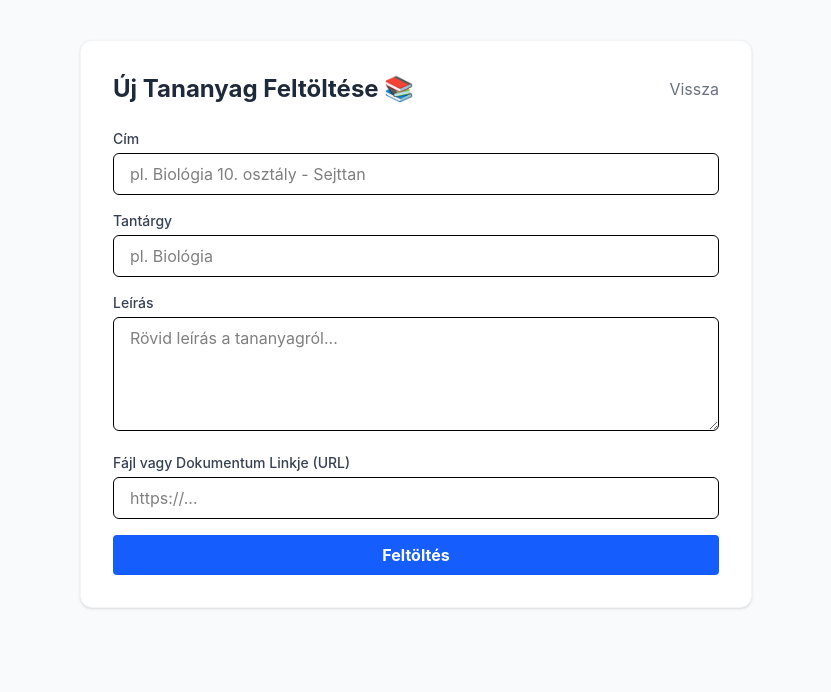
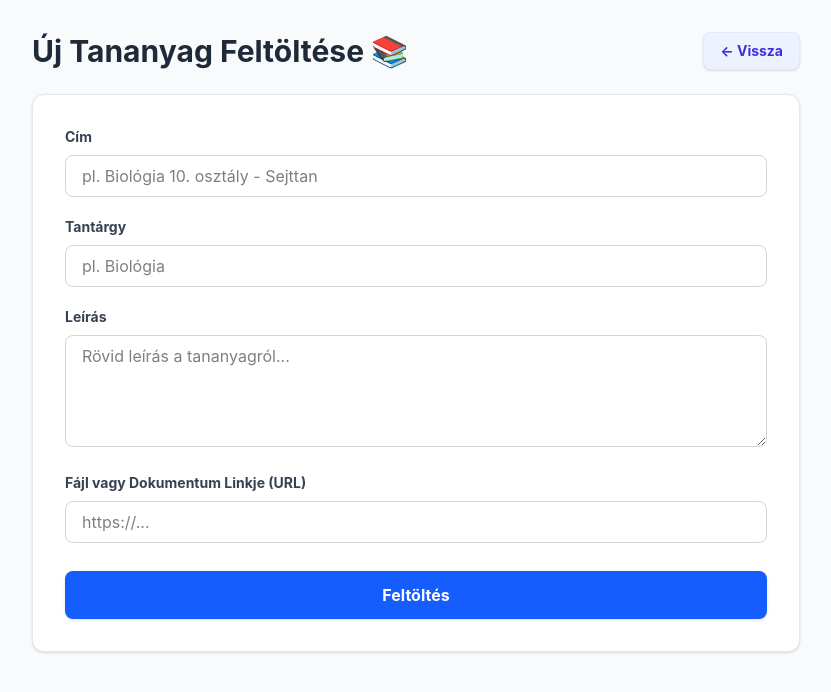
Before and after one commit to thrichard/szakdolgozat-app, a React (Vite) app in the folder client/: page /add-material in a window 1280 px wide. Shown: the top 692 px of the page, without its empty margins (224-1055 px from the left). Built offline with nearby package versions, Linux system fonts and the light colour scheme.

Commit message:
UI: Materials letisztítása

```diff
--- a/client/src/pages/AddMaterial.jsx
+++ b/client/src/pages/AddMaterial.jsx
@@ -1,20 +1,15 @@
 import React, { useState } from 'react';
-import { useNavigate } from 'react-router-dom';
+import { useNavigate, Link } from 'react-router-dom';
 
 function AddMaterial() {
-  const [formData, setFormData] = useState({
-    title: '',
-    description: '',
-    subject: '',
-    link: ''
-  });
+  const [title, setTitle] = useState('');
+  const [subject, setSubject] = useState('');
+  const [description, setDescription] = useState('');
+  const [materialLink, setMaterialLink] = useState('');
+
   const [error, setError] = useState('');
   const [success, setSuccess] = useState('');
   const navigate = useNavigate();
-
-  const handleChange = (e) => {
-    setFormData({ ...formData, [e.target.name]: e.target.value });
-  };
 
   const handleSubmit = async (e) => {
     e.preventDefault();
@@ -30,16 +25,13 @@ function AddMaterial() {
           'Content-Type': 'application/json',
           'Authorization': `Bearer ${token}`
         },
-        body: JSON.stringify(formData)
+        body: JSON.stringify({ title, subject, description, link: materialLink })
       });
 
       const data = await response.json();
 
       if (response.ok) {
         setSuccess('Tananyag sikeresen feltöltve!');
-        setFormData({ title: '', description: '', subject: '', link: '' });
-
-        // 2 másodperc múlva visszadobjuk a tanárt a műszerfalra
         setTimeout(() => {
           navigate('/teacher');
         }, 2000);
@@ -47,86 +39,82 @@ function AddMaterial() {
         setError(data.message || 'Hiba történt a feltöltés során.');
       }
     } catch (err) {
-      setError('Hálózati hiba. Kérjük, próbálja újra később.');
+      setError('Hálózati hiba: Nem sikerült csatlakozni a szerverhez.');
     }
   };
 
   return (
-    <div className="min-h-screen bg-gray-50 py-10 px-4">
-      <div className="max-w-2xl mx-auto bg-white p-8 rounded-xl shadow-sm border border-gray-100">
-        <div className="flex items-center justify-between mb-6">
-          <h2 className="text-2xl font-bold text-gray-800">Új Tananyag Feltöltése 📚</h2>
-          <button
-            onClick={() => navigate(-1)}
-            className="text-gray-500 hover:text-gray-700"
-          >
-            Vissza
-          </button>
+    <div className="min-h-screen bg-gray-50 p-4 md:p-8">
+      <div className="max-w-3xl mx-auto">
+
+        {/* FEJLÉC ÉS VISSZA GOMB */}
+        <div className="flex justify-between items-center mb-6">
+          <h2 className="text-3xl font-bold text-gray-800">Új Tananyag Feltöltése 📚</h2>
+          <Link to="/teacher" className="flex items-center gap-2 px-4 py-2 text-sm font-bold text-indigo-700 bg-indigo-50 border border-indigo-100 rounded-lg hover:bg-indigo-100 transition shadow-sm">
+            ← Vissza
+          </Link>
         </div>
 
-        {error && <div className="bg-red-50 text-red-600 p-3 rounded mb-4 text-sm">{error}</div>}
-        {success && <div className="bg-green-50 text-green-600 p-3 rounded mb-4 text-sm">{success}</div>}
+        {error && <div className="bg-red-50 text-red-600 p-3 rounded-lg mb-4 font-bold border border-red-200">{error}</div>}
+        {success && <div className="bg-green-50 text-green-700 p-3 rounded-lg mb-4 font-bold border border-green-200">{success}</div>}
 
-        <form onSubmit={handleSubmit} className="space-y-4">
+        {/* AZ ŰRLAP FEHÉR DOBOZA */}
+        <form onSubmit={handleSubmit} className="bg-white p-6 md:p-8 rounded-xl shadow-sm border border-gray-200 space-y-5">
           <div>
-            <label className="block text-sm font-medium text-gray-700 mb-1">Cím</label>
+            <label className="block text-gray-700 text-sm font-bold mb-2">Cím</label>
             <input
               type="text"
-              name="title"
-              value={formData.title}
-              onChange={handleChange}
+              placeholder="pl. Biológia 10. osztály - Sejttan"
+              className="w-full px-4 py-2 border border-gray-300 rounded-lg focus:outline-none focus:ring-2 focus:ring-blue-500 focus:border-transparent transition"
+              value={title}
+              onChange={(e) => setTitle(e.target.value)}
               required
-              className="w-full px-4 py-2 border rounded-md focus:ring-2 focus:ring-blue-500 focus:outline-none"
-              placeholder="pl. Biológia 10. osztály - Sejttan"
             />
           </div>
 
           <div>
-            <label className="block text-sm font-medium text-gray-700 mb-1">Tantárgy</label>
+            <label className="block text-gray-700 text-sm font-bold mb-2">Tantárgy</label>
             <input
               type="text"
-              name="subject"
-              value={formData.subject}
-              onChange={handleChange}
+              placeholder="pl. Biológia"
+              className="w-full px-4 py-2 border border-gray-300 rounded-lg focus:outline-none focus:ring-2 focus:ring-blue-500 focus:border-transparent transition"
+              value={subject}
+              onChange={(e) => setSubject(e.target.value)}
               required
-              className="w-full px-4 py-2 border rounded-md focus:ring-2 focus:ring-blue-500 focus:outline-none"
-              placeholder="pl. Biológia"
             />
           </div>
 
           <div>
-            <label className="block text-sm font-medium text-gray-700 mb-1">Leírás</label>
+            <label className="block text-gray-700 text-sm font-bold mb-2">Leírás</label>
             <textarea
-              name="description"
-              value={formData.description}
-              onChange={handleChange}
+              placeholder="Rövid leírás a tananyagról..."
+              className="w-full px-4 py-2 border border-gray-300 rounded-lg focus:outline-none focus:ring-2 focus:ring-blue-500 focus:border-transparent transition h-28 resize-y"
+              value={description}
+              onChange={(e) => setDescription(e.target.value)}
               required
-              rows="4"
-              className="w-full px-4 py-2 border rounded-md focus:ring-2 focus:ring-blue-500 focus:outline-none"
-              placeholder="Rövid leírás a tananyagról..."
             />
           </div>
 
           <div>
-            <label className="block text-sm font-medium text-gray-700 mb-1">Fájl vagy Dokumentum Linkje (URL)</label>
+            <label className="block text-gray-700 text-sm font-bold mb-2">Fájl vagy Dokumentum Linkje (URL)</label>
             <input
               type="url"
-              name="link"
-              value={formData.link}
-              onChange={handleChange}
+              placeholder="https://..."
+              className="w-full px-4 py-2 border border-gray-300 rounded-lg focus:outline-none focus:ring-2 focus:ring-blue-500 focus:border-transparent transition"
+              value={materialLink}
+              onChange={(e) => setMaterialLink(e.target.value)}
               required
-              className="w-full px-4 py-2 border rounded-md focus:ring-2 focus:ring-blue-500 focus:outline-none"
-              placeholder="https://..."
             />
           </div>
 
           <button
             type="submit"
-            className="w-full bg-blue-600 text-white font-bold py-2 px-4 rounded hover:bg-blue-700 transition"
+            className="w-full bg-blue-600 text-white font-bold py-3 rounded-lg hover:bg-blue-700 transition mt-2 shadow-sm"
           >
             Feltöltés
           </button>
         </form>
+
       </div>
     </div>
   );
--- a/client/src/pages/Materials.jsx
+++ b/client/src/pages/Materials.jsx
@@ -18,6 +18,7 @@ function Materials() {
 
       try {
         const response = await fetch('http://localhost:5000/api/materials', {
+          method: 'GET',
           headers: {
             'Authorization': `Bearer ${token}`
           }
@@ -45,7 +46,7 @@ function Materials() {
         <div className="flex justify-between items-center mb-8">
           <h2 className="text-3xl font-extrabold text-gray-800">Tananyagok 📚</h2>
 
-          {/* Vissza gomb */}
+          {/* Az egységesített Vissza gomb */}
           <Link to="/dashboard" className="flex items-center gap-2 px-4 py-2 text-sm font-bold text-indigo-700 bg-indigo-50 border border-indigo-100 rounded-lg hover:bg-indigo-100 transition shadow-sm">
             ← Vissza
           </Link>
@@ -57,7 +58,6 @@ function Materials() {
           </div>
         )}
 
-        {/* Ha még nincs feltöltve semmi */}
         {!error && materials.length === 0 ? (
           <div className="bg-white p-8 rounded-xl border border-gray-200 text-center shadow-sm">
             <p className="text-gray-500 font-medium">Jelenleg nincsenek elérhető tananyagok.</p>
@@ -77,7 +77,7 @@ function Materials() {
 
                 <div className="flex items-center justify-between mt-4 pt-4 border-t border-gray-50">
                   <span className="text-xs text-gray-400 font-medium">
-                    {/* Rövidebb, biztonságosabb lekérdezés a tanár nevére */}
+                    {/* Lekérdezés a tanár nevére */}
                     Oktató: {material.teacherId?.username || 'Ismeretlen'}
                   </span>
                   <a
```
